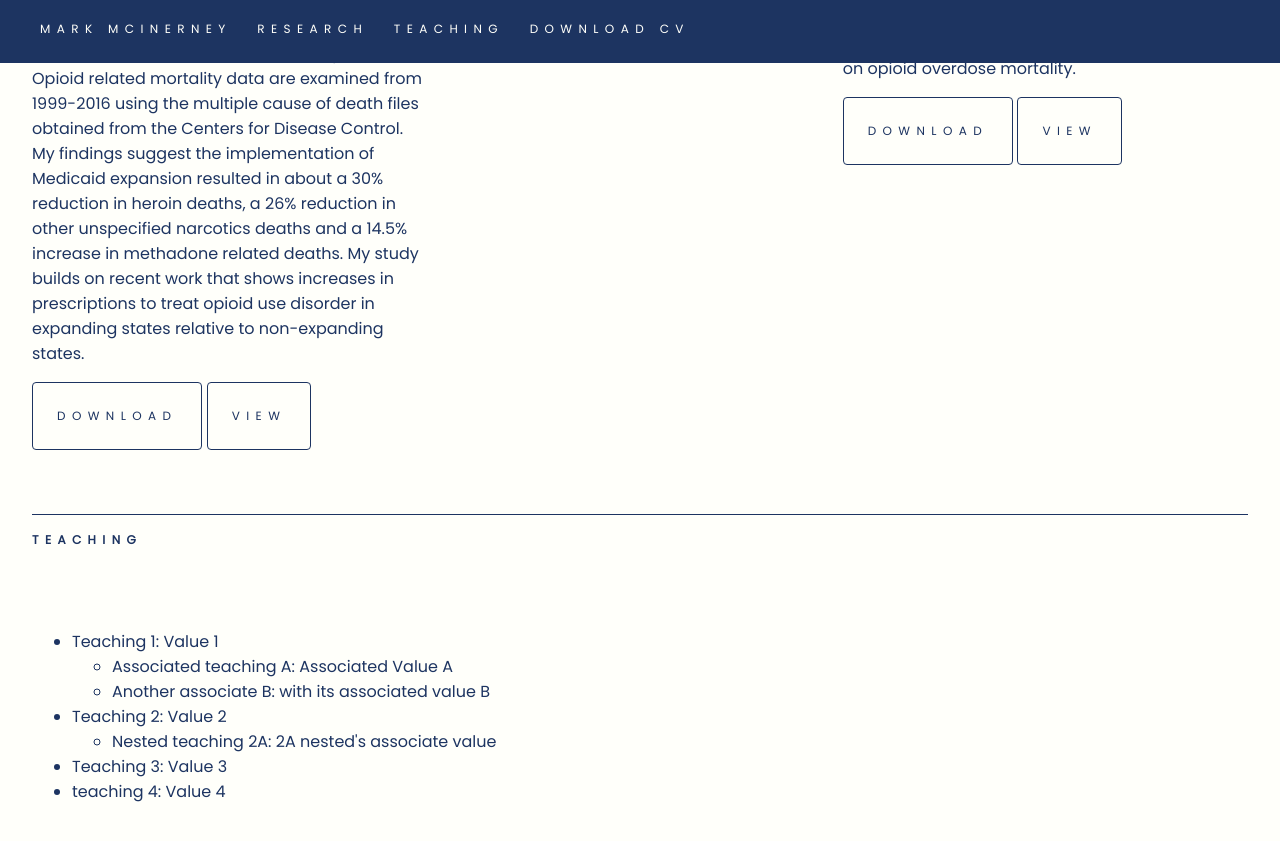
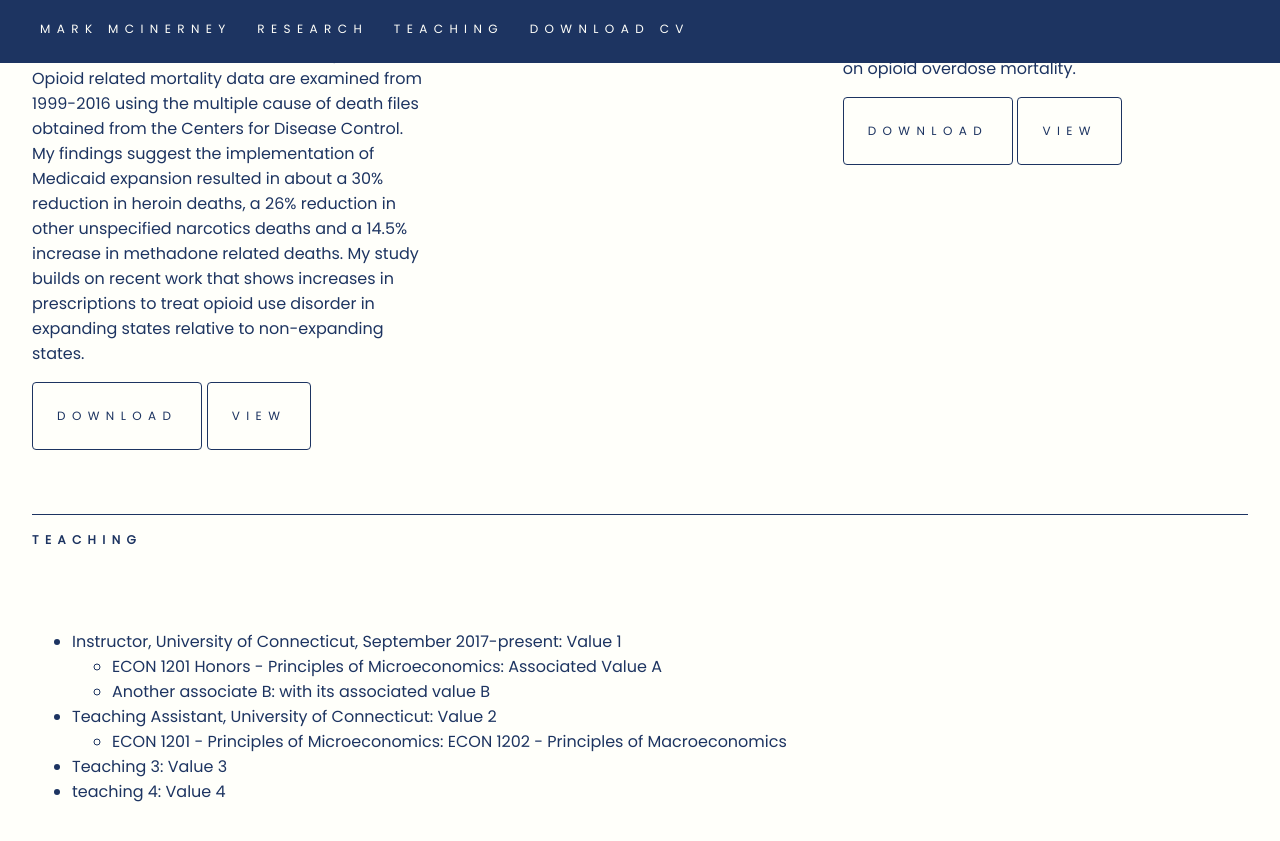
Before and after one commit to mattmotel/markmcinerney, a Jekyll site: the page built from index.md, in a window 1280 px wide and 900 px high, scrolled down 867 px. Shown: the top 841 px of the window. Built offline with Jekyll 4.4.1, drawn with Linux system fonts in a browser that asks for light colours.

Commit message:
Updated Index

```diff
--- a/index.md
+++ b/index.md
@@ -3,18 +3,18 @@ title: About & Teaching
 cv: "/uploads/cv.pdf"
 picture: "/uploads/mark2.jpg"
 teaching:
-- top-level: Teaching 1
+- top-level: Instructor, University of Connecticut, September 2017-present
   arbitrary: Value 1
   nested-teachings:
-  - nested: Associated teaching A
+  - nested: ECON 1201 Honors  - Principles of Microeconomics
     sub-arbitrary: Associated Value A
   - nested: Another associate B
     sub-arbitrary: with its associated value B
-- top-level: Teaching 2
+- top-level: Teaching Assistant, University of Connecticut
   arbitrary: Value 2
   nested-teachings:
-  - nested: Nested teaching 2A
-    sub-arbitrary: 2A nested's associate value
+  - nested: ECON 1201 - Principles of Microeconomics
+    sub-arbitrary: ECON 1202 - Principles of Macroeconomics
 - top-level: Teaching 3
   arbitrary: Value 3
 - top-level: teaching 4
```
